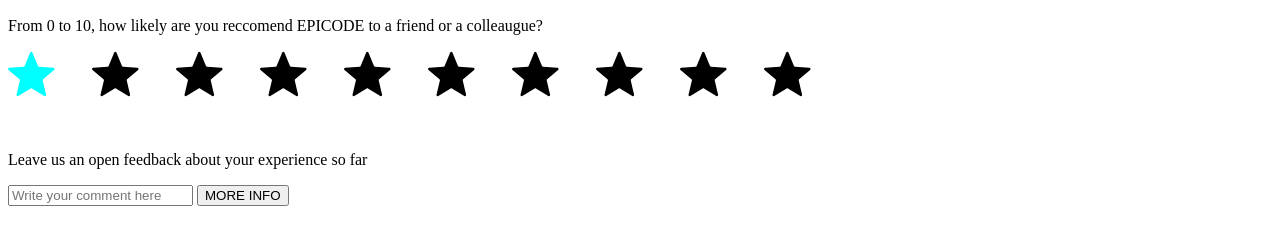
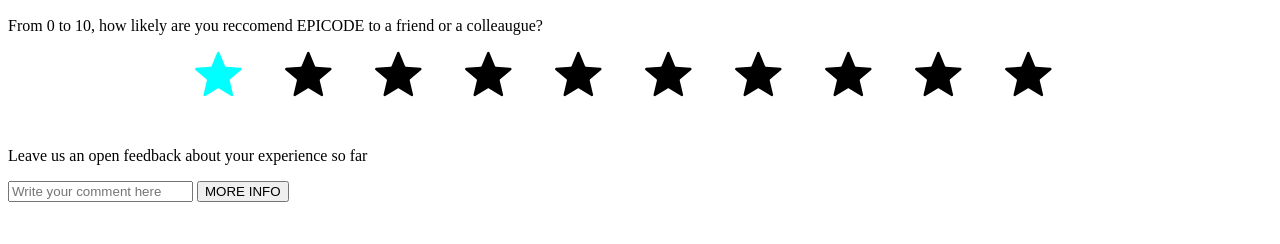
Before and after one commit to Pizzi2212/Epicode-benchmark-app-team6, a plain HTML site: page review.html in a window 1280 px wide. Shown: the part 422-666 px from the top of the page. Drawn offline with Linux system fonts and the light colour scheme.

Commit message:
add review

```diff
--- a/assets/style/review.css
+++ b/assets/style/review.css
@@ -3,15 +3,24 @@
 /****************************/
 
 .star-rating {
-	align-items: center;
+	display: flex; /* Disposizione flessibile per le stelle */
+	align-items: center; /* Allinea le stelle verticalmente al centro */
+	justify-content: center; /* Centra le stelle orizzontalmente */
+	gap: 10px; /* Spaziatura tra le stelle */
 }
 
 .star {
 	height: 5rem;
 	width: 5rem;
-	fill: black;
+	fill: black; /* Colore di base delle stelle */
+	transition: fill 0.3s; /* Transizione per il colore */
+	cursor: pointer; /* Mostra il cursore a mano quando si passa sopra */
 }
 
 .star--checked {
-	fill: aqua;
+	fill: aqua; /* Colore per le stelle selezionate */
 }
+
+.star:hover {
+	fill: lightblue; /* Colore al passaggio del mouse */
+}
```
